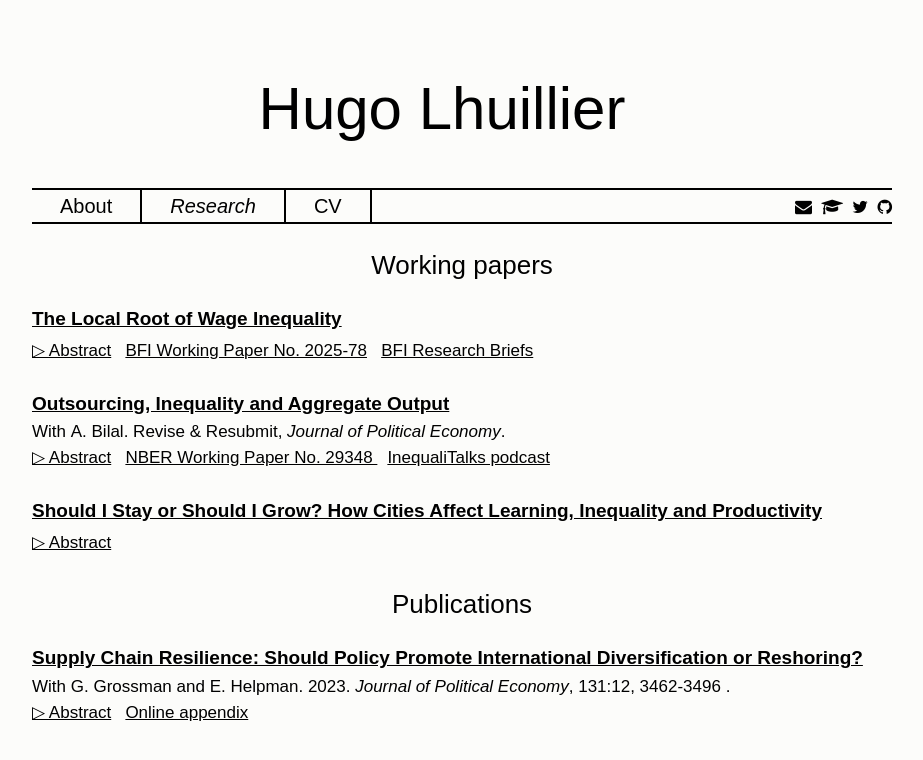
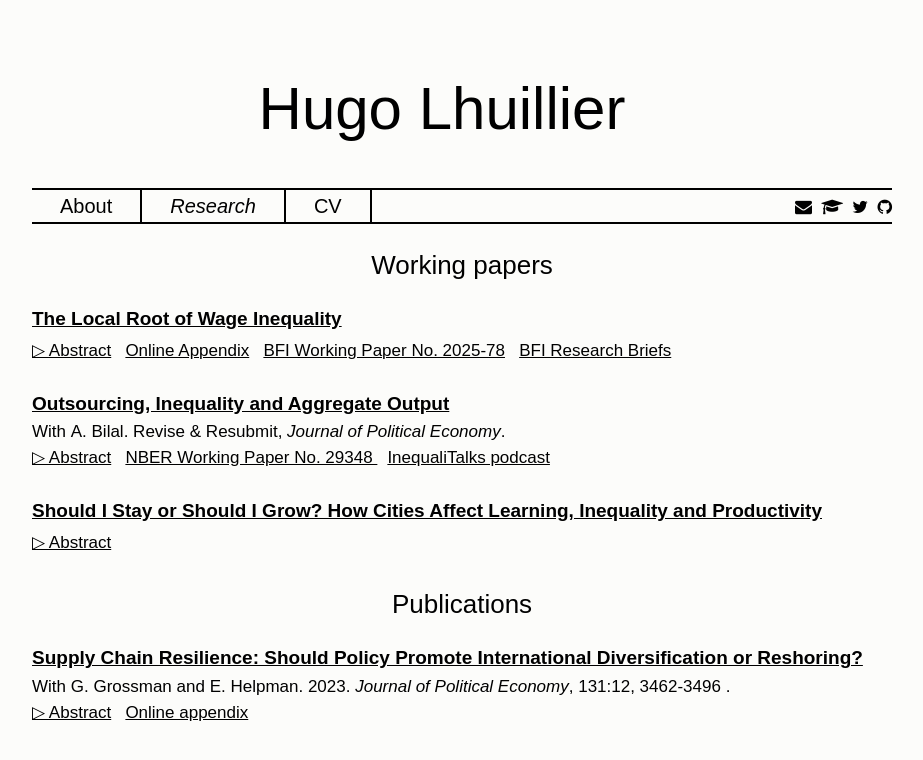
Before and after one commit to HugoLhuillier/hugolhuillier.github.io, a Jekyll site: the page built from research.html, in a window 1280 px wide. Shown: the top 760 px of the page, without its empty margins (178-1101 px from the left). Built offline with Jekyll 4.4.1, drawn with Linux system fonts in a browser that asks for light colours; nearby versions of some CDN libraries; comment, search, counter and statistics services are not loaded.

Commit message:
:tada: submission-ready LRWI

```diff
--- a/research.html
+++ b/research.html
@@ -17,12 +17,13 @@
 
 <ul class="no-bullets">
     <li><span class="abstract-toggle" data-abstract-id="lhuillier2022local">▷ Abstract</span>
+        <a href="./files/papers/lhuillier2022local-oa.pdf" target="blank"> <span class="char3"> Online Appendix</a>
         <a href="https://bfi.uchicago.edu/working-papers/the-local-root-of-wage-inequality/" target="blank"> <span class="char3"> BFI Working Paper No. 2025-78</a>
         <a href="https://bfi.uchicago.edu/insights/the-local-root-of-wage-inequality/" target="blank"> <span class="char3"> BFI Research Briefs</a>
     </li>
 </ul>
 <div id="lhuillier2022local" class="abstract" style="max-height: 0;">
-    <h6>Wages vary substantially between and within cities.  While wages are on average higher in larger cities, the real earnings of low-wage workers are lower. Using French matched employer-employee data, I document two novel facts that highlight the role of employers in shaping between- and within-city inequality jointly. First, high-paying jobs are concentrated in large cities whereas low-paying jobs are present throughout France. Second, the wage gains offered by large cities materialize over time as workers reallocate from low- to high-paying jobs. I propose a spatial framework that rationalizes these facts through two ingredients: heterogeneous employers and frictional local labor markets with on-the-job search. Productive employers agglomerate in large cities to hire more workers. Fiercer competition for workers arises. A higher average wage, faster growth, and greater within-city inequality follow. I estimate the model and quantify that local TFP gaps are minimal once I account for employers’ incentives to sort by size. The steeper ladder of large cities implies higher lifetime real earnings for every local worker, including those with lower real wages.
+    <h6>Wages are on average higher in larger cities, yet the real earnings of low-wage workers are lower. Using French administrative data, I document two novel facts. Large cities concentrate high-paying jobs, while low-paying jobs are everywhere. The reallocation of workers across jobs spurs faster wage growth in larger cities. I propose a framework that rationalizes these facts. Productive employers agglomerate in large cities to maximize their size. Fiercer competition steepens the local ladder, and workers accept lower real earnings anticipating future wage growth. After estimating the model, I find that housing-adjusted unemployment benefits amplify spatial disparities but raise aggregate welfare.
 </h6>
 </div>
 
```
Also changed, not shown: 2 other files.
